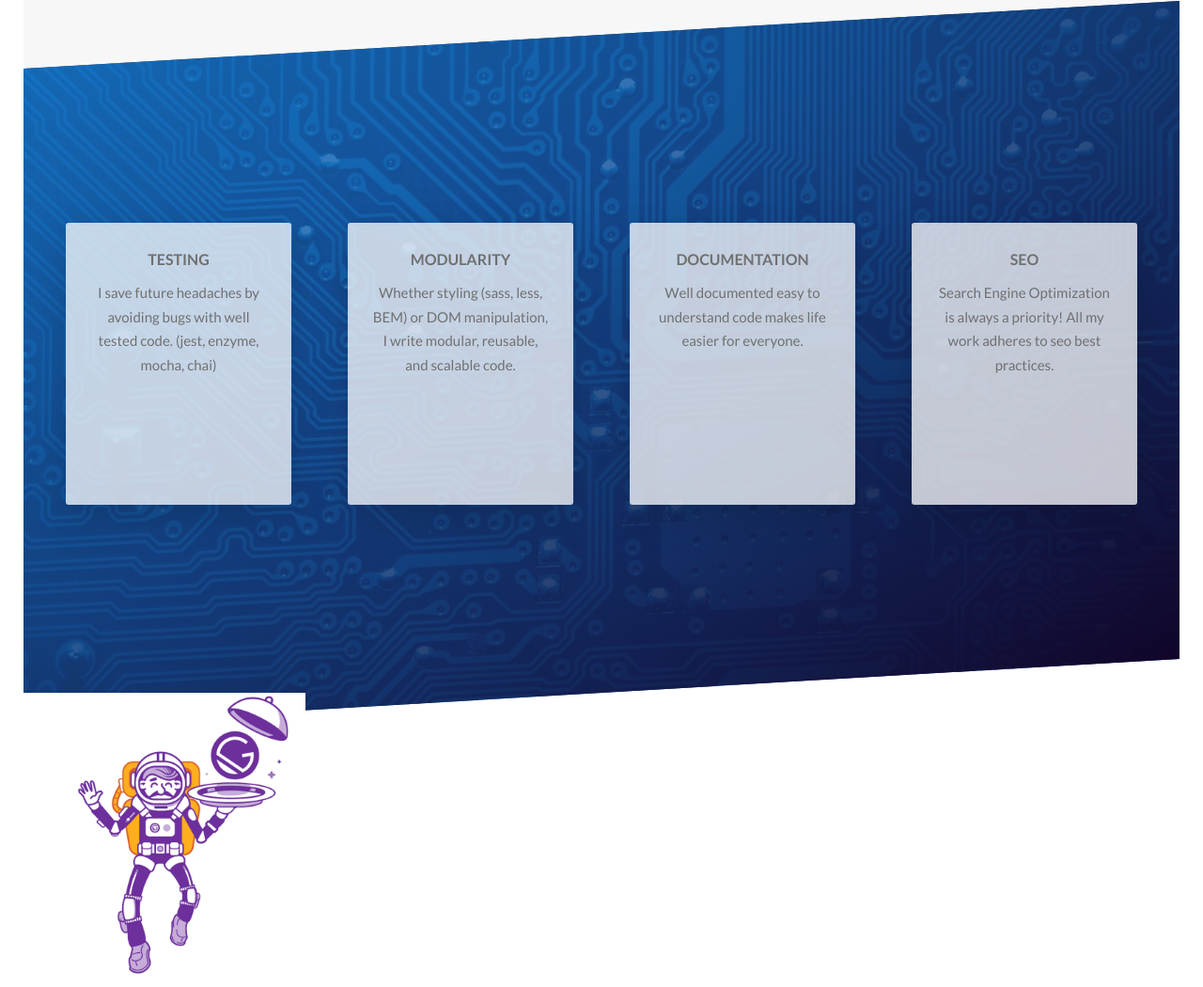
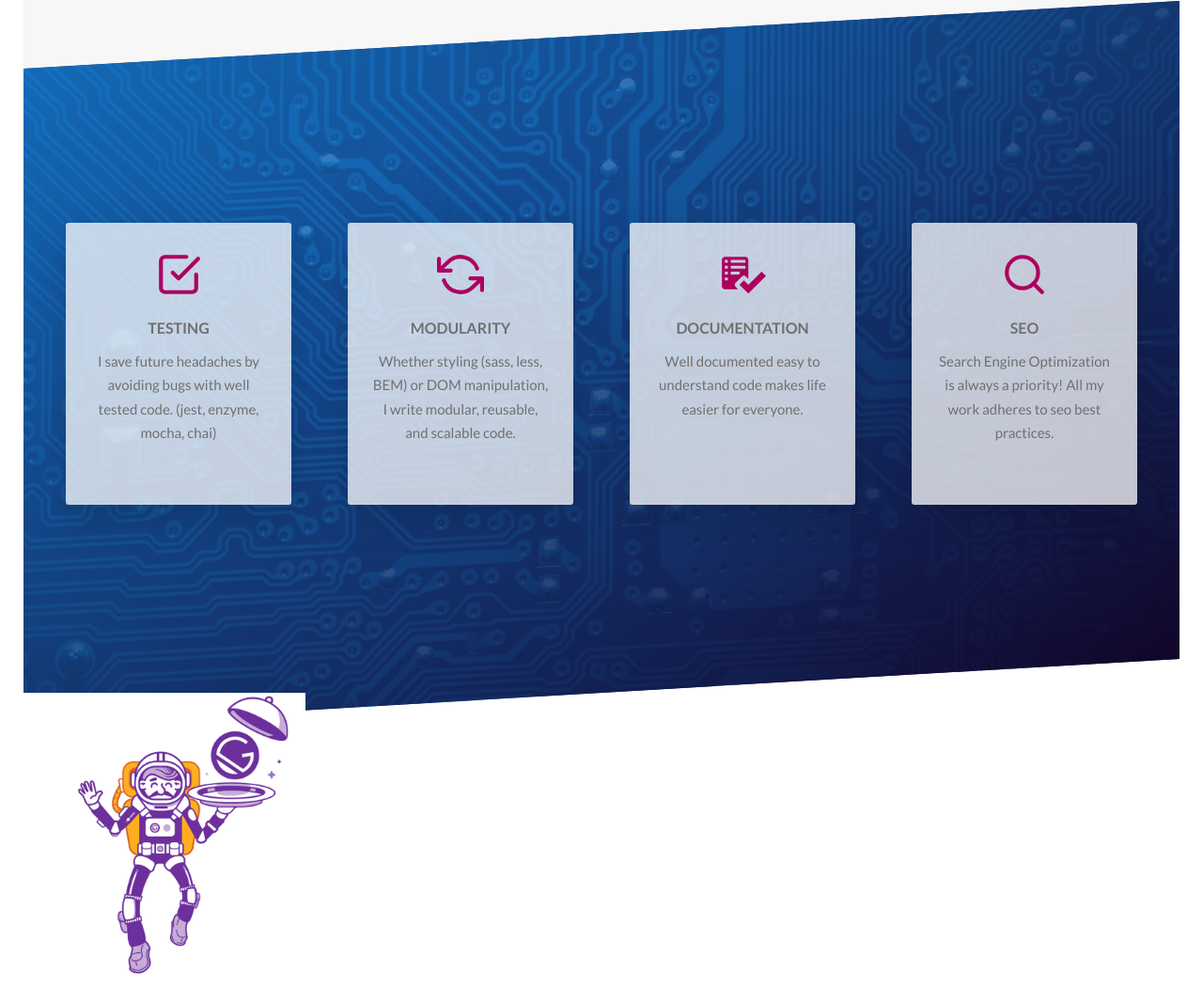
Before and after one commit to scrummish/gatsbysergio-rocha, a Gatsby site: page / in a window 1280 px wide. Shown: the part 1933-2983 px from the top of the page at 94% size. Built offline with nearby package versions, Linux system fonts and the light colour scheme; Gatsby itself is replaced by a stand-in of ours.

Commit message:
Added react-icons

```diff
--- a/package.json
+++ b/package.json
@@ -18,7 +18,9 @@
     "prop-types": "^15.6.2",
     "react": "^16.8.0",
     "react-dom": "^16.8.0",
-    "react-helmet": "^5.2.0"
+    "react-helmet": "^5.2.0",
+    "react-icons": "^3.4.0",
+    "react-icons-kit": "^1.2.1"
   },
   "keywords": [
     "gatsby"
--- a/src/components/home/information/_information.scss
+++ b/src/components/home/information/_information.scss
@@ -38,9 +38,12 @@
     &__icon {
         font-size: 6rem;
         margin-bottom: .5rem;
-        background-image: linear-gradient(to right, $color-purple, $color-purple-dark);
-        -webkit-background-clip: text;
-        color: transparent;
+        // background-image: linear-gradient(to right, $color-purple, $color-purple-dark);
+        // -webkit-background-clip: text;
+        // color: transparent;
+        // color: $color-blue;
+        color: $color-pink-dark;
+        padding: .5rem;
 
         @include responsive(tablet-portrait) {
             margin: 0;
--- a/src/components/home/information/information.js
+++ b/src/components/home/information/information.js
@@ -1,4 +1,7 @@
-import React from "react"
+import React from "react";
+import { FaRegCheckSquare } from "react-icons/fa";
+import { GoChecklist } from "react-icons/go";
+import { FiRefreshCcw, FiSearch, FiCheckSquare } from "react-icons/fi";
 
 const InformationSection = () => {
     return (
@@ -6,28 +9,27 @@ const InformationSection = () => {
         <div class="row">
           <div class="col-1-of-4">
             <div class="info-box">
-              <i class="icon-basic-elaboration-todolist-check info-box__icon"></i>
+              <FiCheckSquare class="info-box__icon"/>
               <h3 class="tertiary-heading utility-margin-bottom-small">testing</h3>
               <p class="info-box__text">I save future headaches by avoiding bugs with well tested code. (jest, enzyme, mocha, chai)</p>
             </div>
           </div>
           <div class="col-1-of-4">
             <div class="info-box">
-              <i class="icon-basic-elaboration-folder-refresh info-box__icon"></i>
-              <h3 class="tertiary-heading utility-margin-bottom-small">Modularity</h3>
+              <FiRefreshCcw class="icon-basic-elaboration-folder-refresh info-box__icon"/>              <h3 class="tertiary-heading utility-margin-bottom-small">Modularity</h3>
               <p class="info-box__text">Whether styling (sass, less, BEM) or DOM manipulation, I write modular, reusable, and scalable code.</p>
             </div>
           </div>
           <div class="col-1-of-4">
             <div class="info-box">
-              <i class="icon-basic-elaboration-document-check info-box__icon"></i>
+              <GoChecklist class="icon-basic-elaboration-document-check info-box__icon"/>
               <h3 class="tertiary-heading utility-margin-bottom-small">Documentation</h3>
               <p class="info-box__text">Well documented easy to understand code makes life easier for everyone.</p>
             </div>
           </div>
           <div class="col-1-of-4">
             <div class="info-box">
-              <i class="icon-basic-elaboration-calendar-search info-box__icon"></i>
+              <FiSearch class="info-box__icon"/>
               <h3 class="tertiary-heading utility-margin-bottom-small">SEO</h3>
               <p class="info-box__text">Search Engine Optimization is always a priority! All my work adheres to seo best practices.</p>
             </div>
```
Also changed, not shown: 1 other file.
